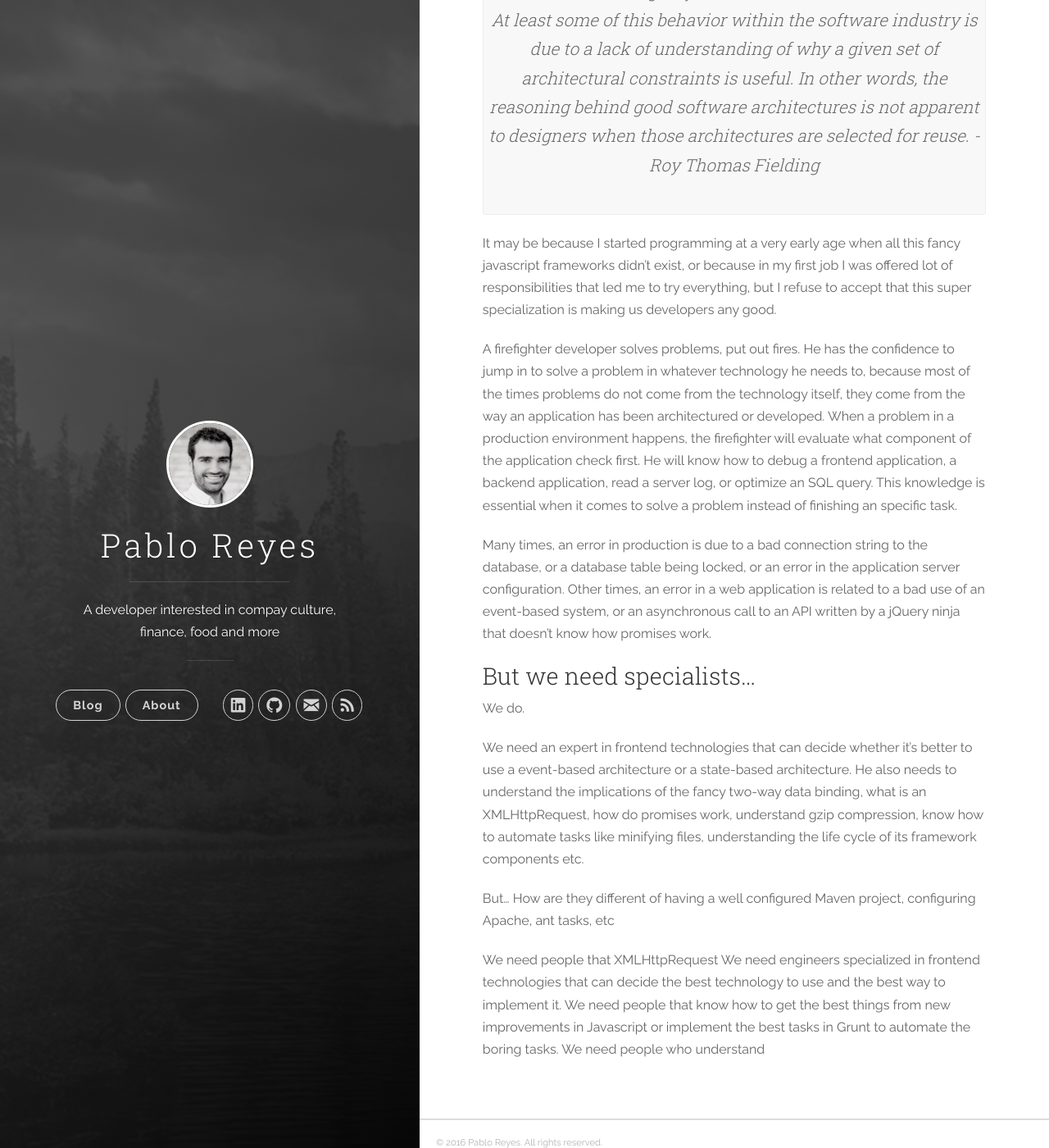
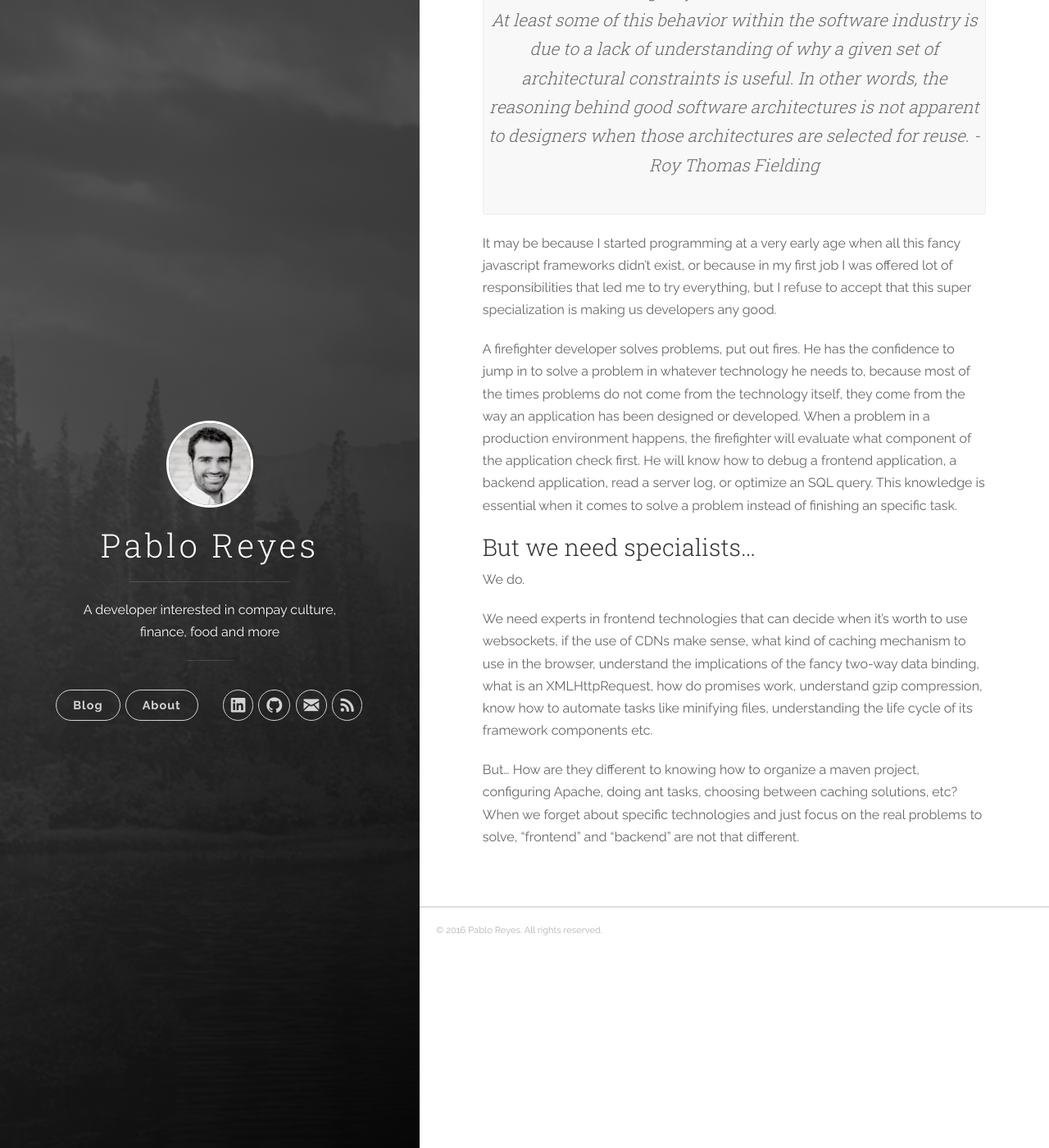
Before and after one commit to PabloReyes/PabloReyes.github.io, a Jekyll site: the page built from _posts/2016-05-28-firefighter-developer.markdown, in a window 1280 px wide and 1400 px high, scrolled down 972 px. Shown: the whole window at 82% size. Built offline with Jekyll 4.4.1, drawn with Linux system fonts in a browser that asks for light colours; nearby versions of some CDN libraries.

Commit message:
CSS changes

```diff
--- a/_posts/2012-10-05-stealing-info.markdown
+++ b/_posts/2012-10-05-stealing-info.markdown
@@ -1,6 +1,6 @@
 ---
 layout: post
-title: Being a good guy, but also stealing personal info
+title: Being a good guy, but borrowing personal info
 published: true
 date: 2012-10-05
 markdown: markdown
--- a/_posts/2016-05-28-firefighter-developer.markdown
+++ b/_posts/2016-05-28-firefighter-developer.markdown
@@ -16,22 +16,13 @@
 
 It may be because I started programming at a very early age when all this fancy javascript frameworks didn't exist, or because in my first job I was offered lot of responsibilities that led me to try everything, but I refuse to accept that this super specialization is making us developers any good.
 
-A firefighter developer solves problems, put out fires. He has the confidence to jump in to solve a problem in whatever technology he needs to, because most of the times problems do not come from the technology itself, they come from the way an application has been architectured or developed. When a problem in a production environment happens, the firefighter will evaluate what component of the application check first. He will know how to debug a frontend application, a backend application, read a server log, or optimize an SQL query. This knowledge is essential when it comes to solve a problem instead of finishing an specific task.
-
-Many times, an error in production is due to a bad connection string to the database, or a database table being locked, or an error in the application server configuration. Other times, an error in a web application is related to a bad use of an event-based system, or an asynchronous call to an API written by a jQuery ninja that doesn't know how promises work.
+A firefighter developer solves problems, put out fires. He has the confidence to jump in to solve a problem in whatever technology he needs to, because most of the times problems do not come from the technology itself, they come from the way an application has been designed or developed. When a problem in a production environment happens, the firefighter will evaluate what component of the application check first. He will know how to debug a frontend application, a backend application, read a server log, or optimize an SQL query. This knowledge is essential when it comes to solve a problem instead of finishing an specific task.
 
 
 
 ### But we need specialists...
 We do.
 
-We need an expert in frontend technologies that can decide whether it's better to use a event-based architecture or a state-based
-architecture. He also needs to understand the implications of the fancy two-way data binding, what is an XMLHttpRequest, how do
-promises work, understand gzip compression, know how to automate tasks like minifying files, understanding the life cycle of its framework components
-etc.
+We need experts in frontend technologies that can decide when it's worth to use websockets, if the use of CDNs make sense, what kind of caching mechanism to use in the browser, understand the implications of the fancy two-way data binding, what is an XMLHttpRequest, how do promises work, understand gzip compression, know how to automate tasks like minifying files, understanding the life cycle of its framework components etc.
 
-But... How are they different of having a well configured Maven project, configuring Apache, ant tasks, etc
-
-We need people that XMLHttpRequest We need engineers specialized in frontend technologies that can decide the best technology to use
-and the best way to implement it. We need people that know how to get the best things from new improvements in Javascript or implement
-the best tasks in Grunt to automate the boring tasks. We need people who understand
+But... How are they different to knowing how to organize a maven project, configuring Apache, doing ant tasks, choosing between caching solutions, etc? When we forget about specific technologies and just focus on the real problems to solve, "frontend" and "backend" are not that different.
--- a/css/main.css
+++ b/css/main.css
@@ -100,4 +100,11 @@
     color: #fff;
 }
 .main-post-list .post-list li:hover{
-    box-shadow: 0px 0px 20px 0px rgba(0,0,0,0.75);}
+    box-shadow: 0px 0px 20px 0px rgba(0,0,0,0.75);
+}
+
+.main-post-list .post-list li a{
+    display: block;
+    width: 100%;
+    height: 100%;
+}
```
Also changed, not shown: other parts of _posts/2012-10-05-stealing-info.markdown (+1 -1 lines), 1 other file.
